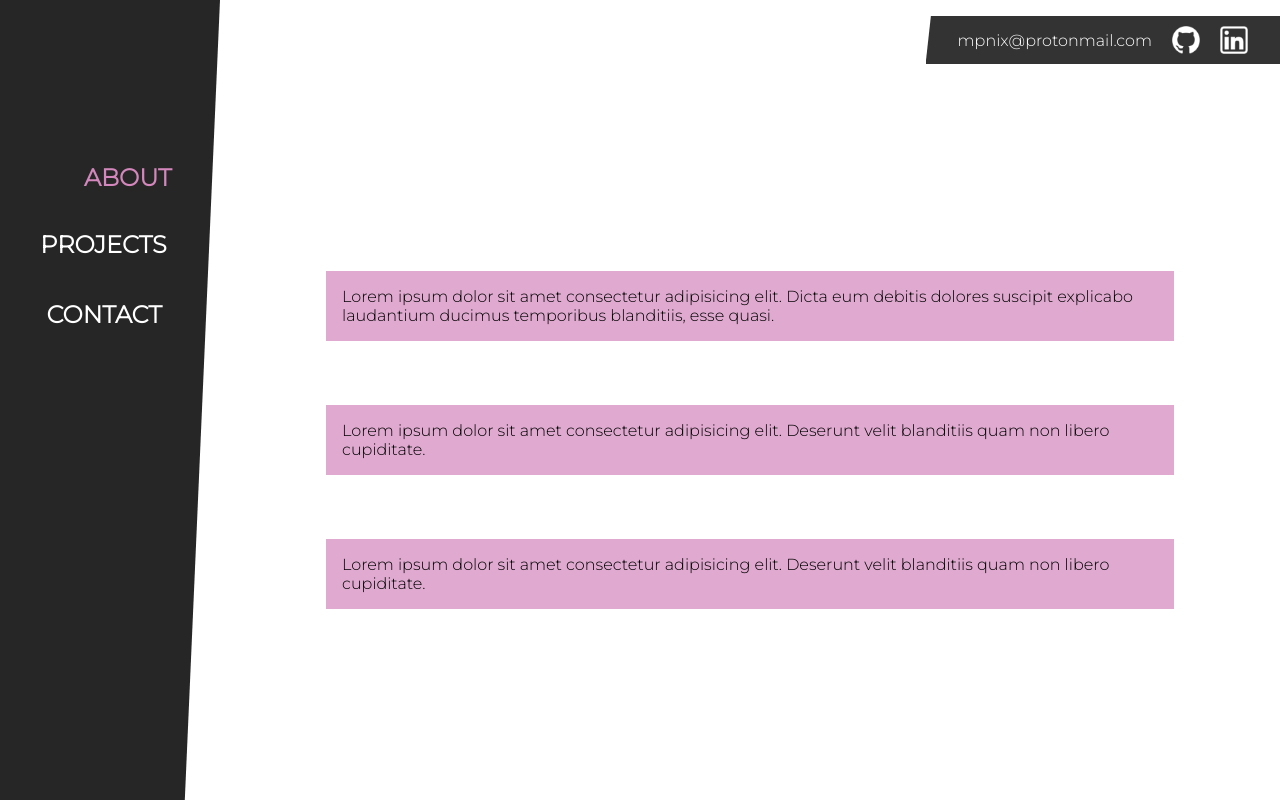
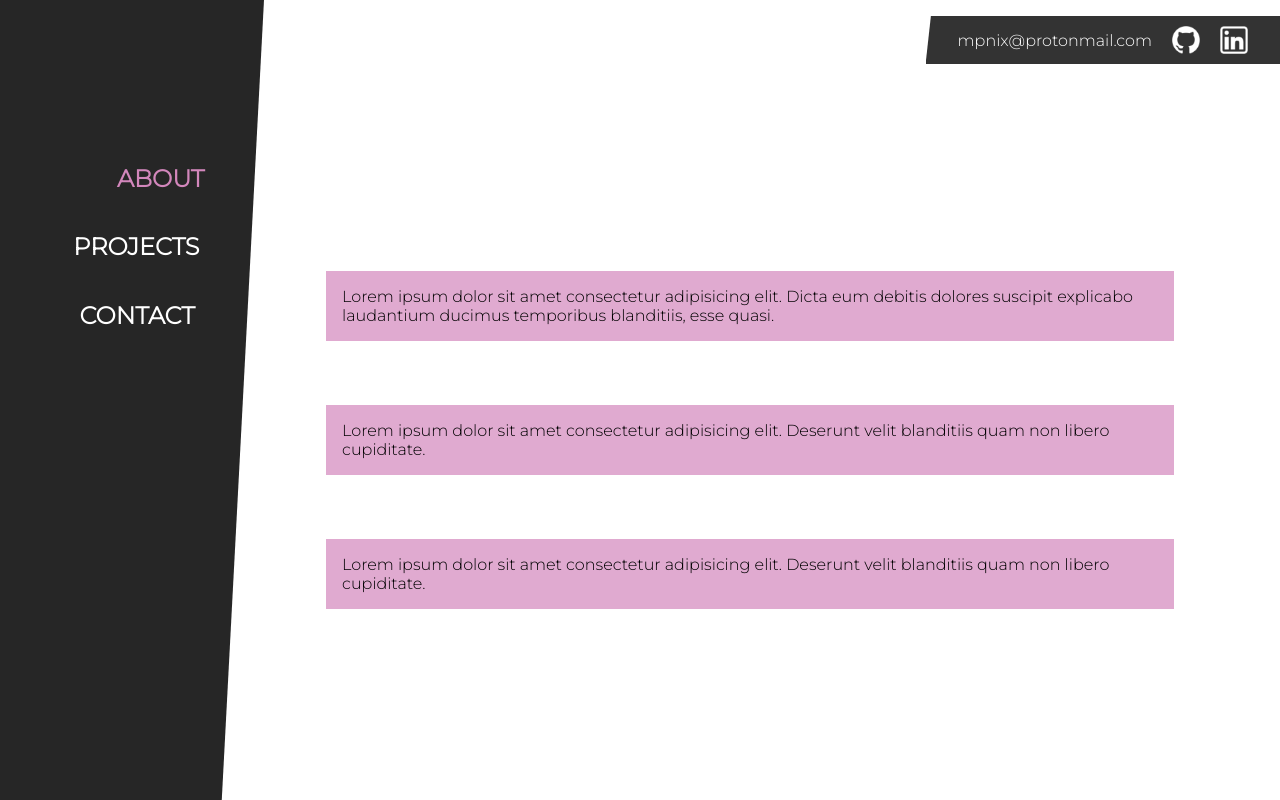
Before and after one commit to TrellixVulnTeam/vanilla_js_portfolio_9009, a website: page dist/index.html in a window 1280 px wide. Drawn offline with Linux system fonts and the light colour scheme; a web font is replaced by a local one.

Commit message:
Resized menu for medium sized screens

```diff
--- a/src/scss/index.scss
+++ b/src/scss/index.scss
@@ -124,7 +124,7 @@ body {
         min-height: 100vh;
         opacity: 1;
         left: 0;
-        width: $menu-width;
+        width: calc(#{$menu-width} * 0.8);
         transition: right 400ms ease-out, opacity 0.5s ease;
         display: flex;
         justify-content: flex-end;
@@ -137,7 +137,7 @@ body {
             margin-top: 20vh;
             margin-right: 25%;
             list-style: none;
-            font-size: 1.5em;
+            font-size: 1rem;
             transform: rotate(4deg);
             display: flex;
             flex-direction: column;
@@ -533,6 +533,14 @@ body {
     .fader {
         width: 60%;
     }
+
+    .menu-container .menu {
+        width: calc(#{$menu-width} * 1.2);
+
+        ul {
+            font-size: 1.5rem;
+        }
+    }
 }
 
 @media screen and (min-width: 1900px) {
```
Also changed, not shown: dist/index.css.
